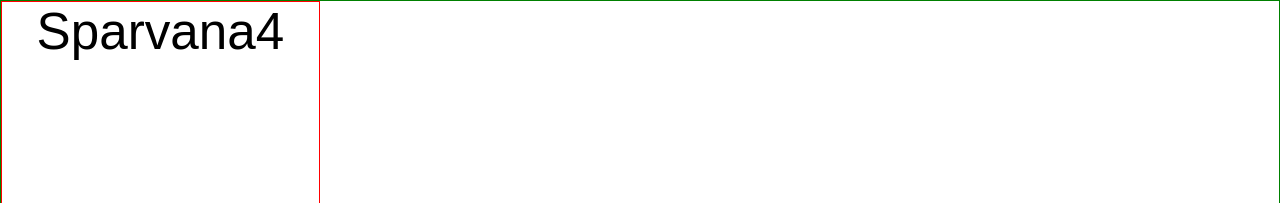
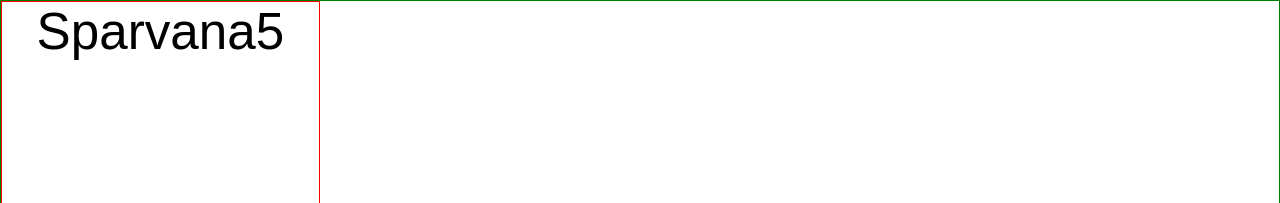
Before and after one commit to paulovfc/supermarket_get, a Jekyll site: the page built from index.md, in a window 1280 px wide. Shown: the top 203 px of the page. Built offline with Jekyll 4.4.1, drawn with Linux system fonts in a browser that asks for light colours; comment, search, counter and statistics services are not loaded.

Commit message:
image work

```diff
--- a/index.md
+++ b/index.md
@@ -5,7 +5,7 @@ title: Main layout
 <!--<img src="/assets/images/large_1.png" alt="" style="border:1px solid red; max-width:100%;height:auto;"> -->
 <div class="grid-container" style="width:auto; border:1px solid green;">
 
-	<div class="title" style="text-align:center;font-family:Arial, Helvetica, sans-serif;font-size:4vw;border:1px solid red;">Sparvana4</div>
+	<div class="title" style="height:auto; text-align:center;font-family:Arial, Helvetica, sans-serif;font-size:4vw;border:1px solid red;">Sparvana5</div>
 
 <!-- 	<div class="header_top" style="background-image: url('/assets/images/large_1.png');background-repeat: no-repeat;text-align:center;height:550px;max-width:100%;">
 
```
